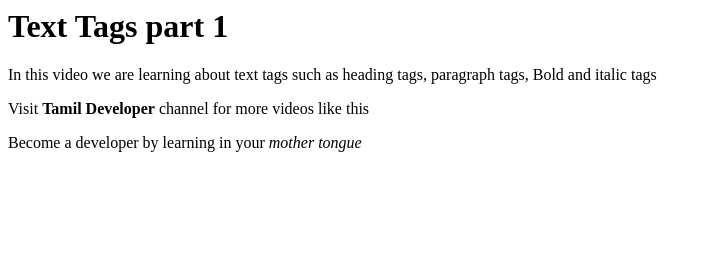
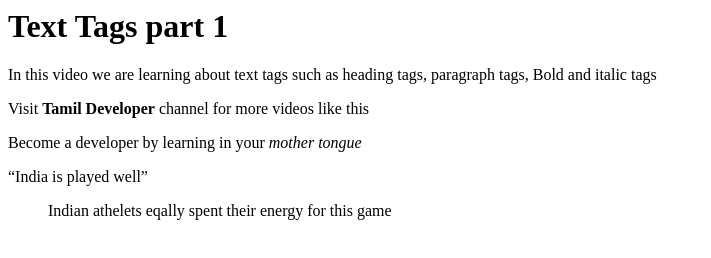
Before and after one commit to k-sangavi/HTML-TD--tutorial, a plain HTML site: page basic.html in a window 1280 px wide. Shown: the whole page, without its empty margins (0-711 px from the left). Drawn offline with Linux system fonts and the light colour scheme.

Commit message:
quote change

```diff
--- a/basic.html
+++ b/basic.html
@@ -7,5 +7,7 @@
       paragraph tags, Bold and italic tags</p>
     <p>Visit <b>Tamil Developer</b> channel for more videos like this</p>
     <p>Become a developer by learning in your <i>mother tongue</i></p>
+    <p><q>India is played well</p></q>
+    <blockquote>Indian athelets eqally spent their energy for this game</blockquote>
   </body>
 </html>
```
